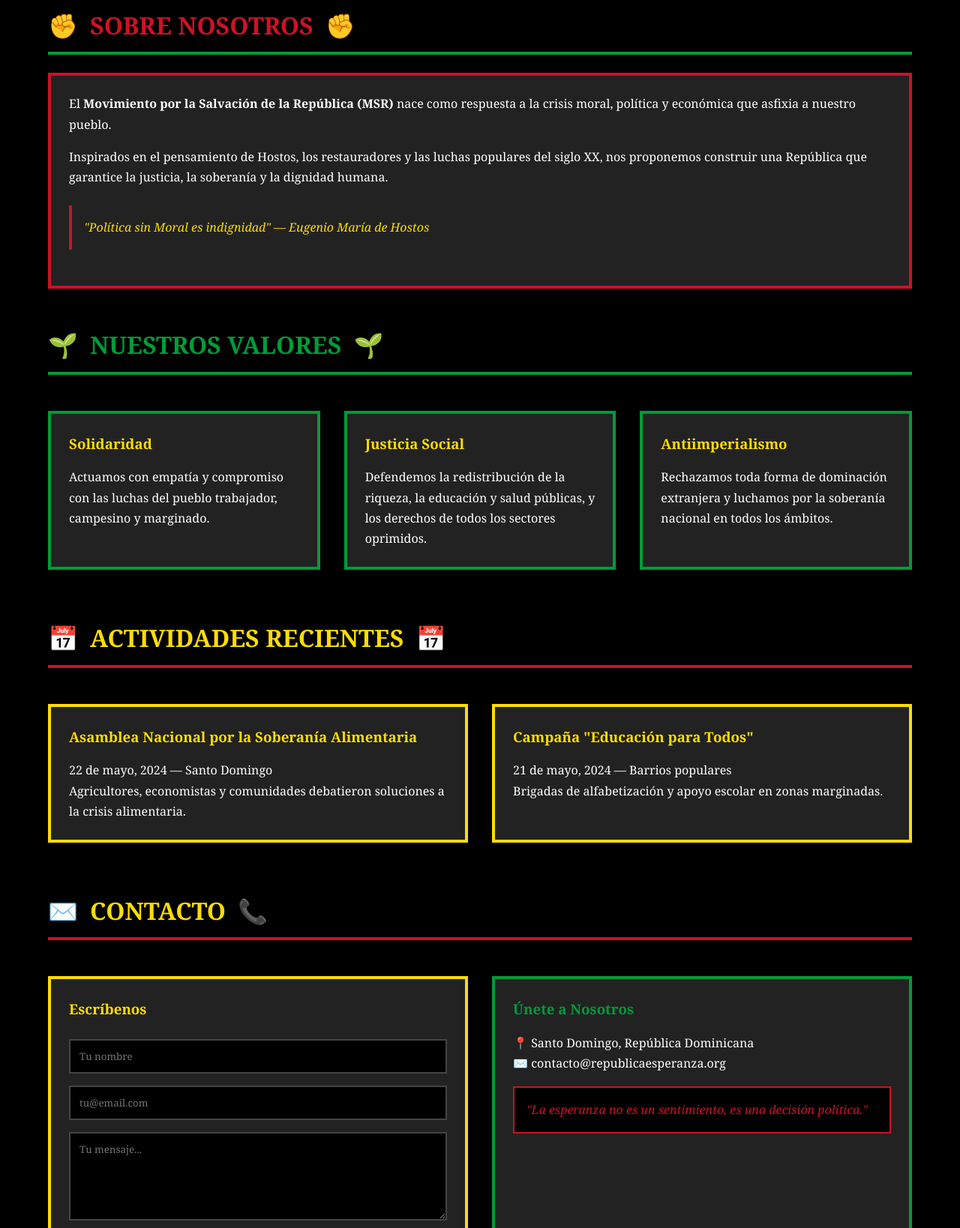
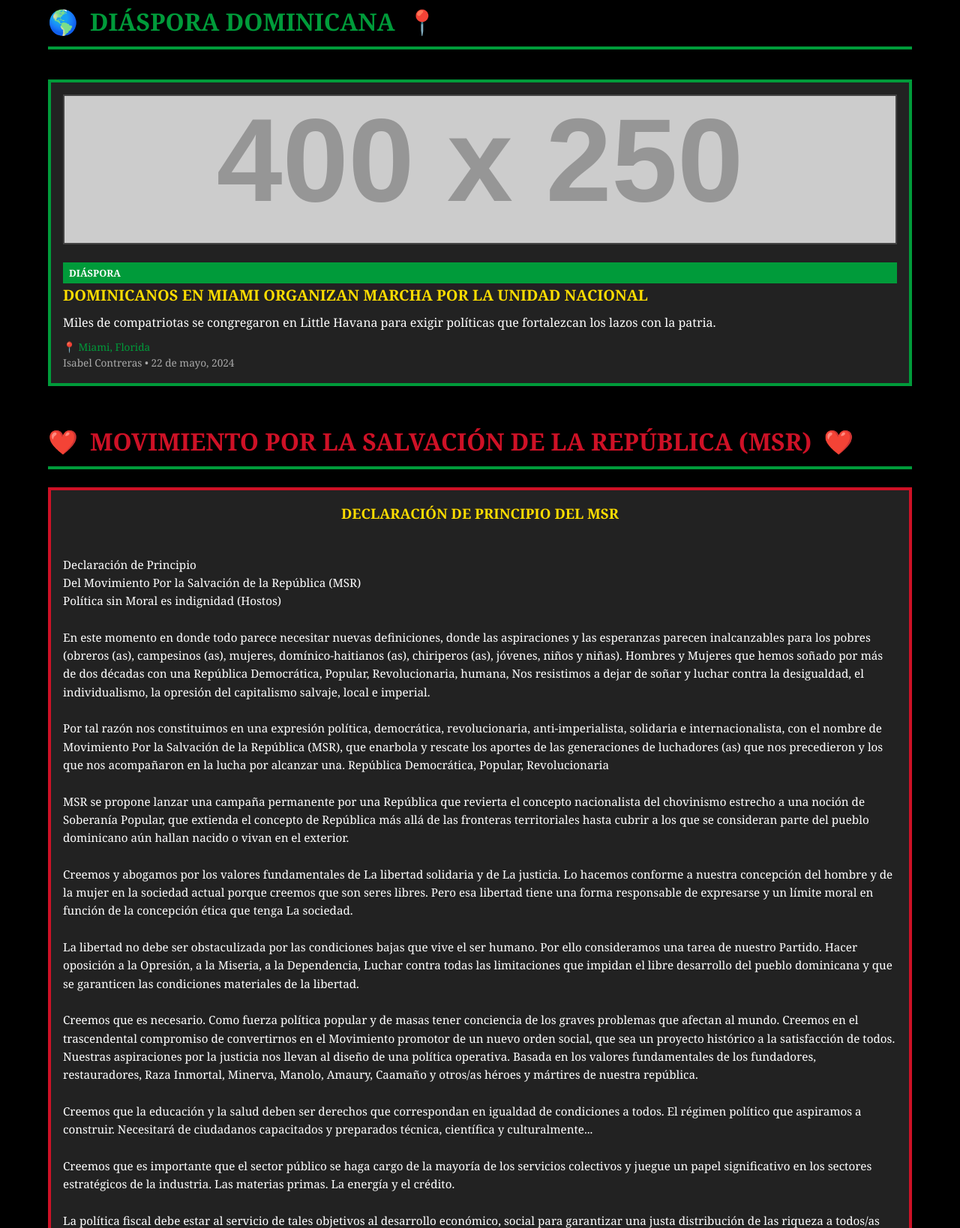
Before and after one commit to Ortiz102158/republica-esperanza-html, a plain HTML site: page index.html in a window 1280 px wide. Shown: the part 905-2543 px from the top of the page at 75% size. Drawn offline with Linux system fonts and the light colour scheme; placeholder pictures from the web are drawn by us.

Commit message:
Archivo corregido completamente

```diff
--- a/index.html
+++ b/index.html
@@ -3,11 +3,11 @@
 <head>
   <meta charset="UTF-8" />
   <meta name="viewport" content="width=device-width, initial-scale=1.0" />
-  <meta name="description" content="República de Esperanza - Movimiento por la Salvación de la República (MSR). La verdad que nadie quiere contar." />
-  <meta name="keywords" content="MSR, República Esperanza, política, diáspora, justicia social, República Dominicana" />
-  <meta name="author" content="Alejandro Ortiz" />
+  <meta name="description" content="República de Esperanza - La verdad que nadie quiere contar. Movimiento por la Salvación de la República (MSR)." />
+  <meta name="keywords" content="MSR, República Esperanza, política, diáspora, noticias, República Dominicana" />
+  <meta name="author" content="Pablo Ortiz" />
   <meta property="og:title" content="República de Esperanza" />
-  <meta property="og:description" content="Movimiento por la Salvación de la República - Luchando por una República Democrática, Popular y Revolucionaria." />
+  <meta property="og:description" content="La verdad que nadie quiere contar. Movimiento por la Salvación de la República." />
   <meta property="og:type" content="website" />
   <meta property="og:url" content="https://republicaesperanza.com" />
   <meta property="og:image" content="https://placehold.co/1200x630/CE1126/FFFFFF?text=REPÚBLICA+DE+ESPERANZA" />
@@ -30,7 +30,7 @@
       background-color: var(--black);
       color: white;
       font-family: 'Georgia', serif;
-      line-height: 1.7;
+      line-height: 1.6;
     }
     .container {
       width: 90%;
@@ -52,7 +52,10 @@
       gap: 0.5rem;
       margin-bottom: 1rem;
     }
-    .star { color: var(--red); font-size: 1.5rem; }
+    .star {
+      color: var(--red);
+      font-size: 1.5rem;
+    }
     h1 {
       font-size: 2.5rem;
       text-shadow: 0 0 10px rgba(255,255,255,0.5);
@@ -83,9 +86,6 @@
     main {
       padding: 2rem 0;
     }
-    .section {
-      margin-bottom: 3rem;
-    }
     .section-title {
       display: flex;
       align-items: center;
@@ -102,11 +102,7 @@
       background-color: #222;
       border: 4px solid var(--green);
       margin: 1rem 0;
-      padding: 1.5rem;
-      transition: transform 0.3s ease;
-    }
-    .card:hover {
-      transform: translateY(-5px);
+      padding: 1rem;
     }
     .card.red-border { border-color: var(--red); }
     .card.yellow-border { border-color: var(--yellow); }
@@ -126,15 +122,14 @@
       text-transform: uppercase;
     }
     .badge.red { background-color: var(--red); }
-    .contact-grid, .grid-2, .grid-3 {
+    .contact-grid {
       display: grid;
       grid-template-columns: 1fr;
       gap: 2rem;
       margin-top: 2rem;
     }
     @media (min-width: 768px) {
-      .contact-grid, .grid-2 { grid-template-columns: 1fr 1fr; }
-      .grid-3 { grid-template-columns: repeat(3, 1fr); }
+      .contact-grid { grid-template-columns: 1fr 1fr; }
     }
     input, textarea {
       width: 100%;
@@ -145,7 +140,7 @@
       color: white;
       font-family: 'Georgia', serif;
     }
-    button, .btn {
+    button {
       background-color: var(--red);
       color: white;
       border: 2px solid var(--black);
@@ -154,7 +149,6 @@
       cursor: pointer;
       width: 100%;
       margin-top: 1rem;
-      text-transform: uppercase;
     }
     footer {
       background-color: #0a3a0a;
@@ -165,13 +159,6 @@
     .text-center { text-align: center; }
     .mb-1 { margin-bottom: 0.5rem; }
     .mb-2 { margin-bottom: 1rem; }
-    .quote {
-      font-style: italic;
-      color: var(--yellow);
-      padding: 1rem;
-      border-left: 4px solid var(--red);
-      margin: 1.5rem 0;
-    }
   </style>
 </head>
 <body>
@@ -192,92 +179,81 @@
 
   <nav>
     <div class="container text-center">
-      <button>INICIO</button>
-      <button>SOBRE NOSOTROS</button>
-      <button>VALORES</button>
-      <button>ACTIVIDADES</button>
+      <button>PRIMERA PLANA</button>
+      <button>POLÍTICA</button>
+      <button>MISTERIO</button>
       <button>DIÁSPORA</button>
+      <button>MSR</button>
+      <button>INTERNACIONAL</button>
       <button>CONTACTO</button>
     </div>
   </nav>
 
   <main class="container">
-    <!-- Hero -->
-    <section class="section">
+    <!-- Featured Article -->
     <div class="card" style="border-color: var(--yellow);">
-        <div style="background: linear-gradient(90deg, #8b0000, #006400); padding: 2rem; border: 4px solid var(--yellow);">
-          <div style="color: var(--red); font-weight: bold; margin-bottom: 1rem;">¡LLAMADO A LA ACCIÓN!</div>
-          <h2 style="font-size: 2.2rem; color: var(--yellow); margin-bottom: 1rem;">
-            ¡ÚNETE A LA LUCHA POR UNA REPÚBLICA DEMOCRÁTICA, POPULAR Y REVOLUCIONARIA!
+      <div style="background: linear-gradient(90deg, #8b0000, #006400); padding: 1.5rem; border: 4px solid var(--yellow);">
+        <div style="color: var(--red); font-weight: bold; margin-bottom: 1rem;">¡EXCLUSIVA!</div>
+        <h2 style="font-size: 2rem; color: var(--yellow); margin-bottom: 1rem;">
+          ¡ALERTA NACIONAL! GOBIERNO DECLARA ESTADO DE EMERGENCIA ECONÓMICA
         </h2>
-          <p>
-            El Movimiento por la Salvación de la República convoca a todas las fuerzas populares a organizarse, resistir y construir el futuro que merecemos.
+        <p style="margin-bottom: 1rem;">
+          El presidente ha convocado a todas las fuerzas políticas y sociales a un diálogo nacional urgente. El MSR exige participación popular en las decisiones que afectarán al pueblo dominicano.
+        </p>
+        <div style="font-size: 0.9rem; color: #aaa;">
+          Por: El Equipo de Investigación • Hoy, 10:15
+        </div>
+      </div>
+    </div>
+
+    <!-- Diáspora Section -->
+    <h2 class="section-title green">
+      <span>🌎</span> DIÁSPORA DOMINICANA <span>📍</span>
+    </h2>
+    <div style="display: grid; grid-template-columns: 1fr; gap: 1.5rem;">
+      <div class="card">
+        <img src="https://placehold.co/400x250/CE1126/FFFFFF?text=MIAMI+DOMINICANA" alt="Diáspora Miami">
+        <div class="badge">Diáspora</div>
+        <h3 class="mb-1" style="color: var(--yellow); font-size: 1.25rem;">DOMINICANOS EN MIAMI ORGANIZAN MARCHA POR LA UNIDAD NACIONAL</h3>
+        <p class="mb-1">Miles de compatriotas se congregaron en Little Havana para exigir políticas que fortalezcan los lazos con la patria.</p>
+        <div style="font-size: 0.85rem; color: var(--green);">📍 Miami, Florida</div>
+        <div style="font-size: 0.85rem; color: #aaa;">Isabel Contreras • 22 de mayo, 2024</div>
+      </div>
+    </div>
+
+    <!-- MSR Section -->
+    <h2 class="section-title red">
+      <span>❤️</span> MOVIMIENTO POR LA SALVACIÓN DE LA REPÚBLICA (MSR) <span>❤️</span>
+    </h2>
+    <div class="card red-border">
+      <h3 style="color: var(--yellow); text-align: center; margin-bottom: 1rem;">DECLARACIÓN DE PRINCIPIO DEL MSR</h3>
+      <p style="white-space: pre-line; font-size: 0.95rem;">
+Declaración de Principio
+Del Movimiento Por la Salvación de la República (MSR)
+Política sin Moral es indignidad (Hostos)
+
+En este momento en donde todo parece necesitar nuevas definiciones, donde las aspiraciones y las esperanzas parecen inalcanzables para los pobres (obreros (as), campesinos (as), mujeres, domínico-haitianos (as), chiriperos (as), jóvenes, niños y niñas). Hombres y Mujeres que hemos soñado por más de dos décadas con una República Democrática, Popular, Revolucionaria, humana, Nos resistimos a dejar de soñar y luchar contra la desigualdad, el individualismo, la opresión del capitalismo salvaje, local e imperial.
+
+Por tal razón nos constituimos en una expresión política, democrática, revolucionaria, anti-imperialista, solidaria e internacionalista, con el nombre de Movimiento Por la Salvación de la República (MSR), que enarbola y rescate los aportes de las generaciones de luchadores (as) que nos precedieron y los que nos acompañaron en la lucha por alcanzar una. República Democrática, Popular, Revolucionaria
+
+MSR se propone lanzar una campaña permanente por una República que revierta el concepto nacionalista del chovinismo estrecho a una noción de Soberanía Popular, que extienda el concepto de República más allá de las fronteras territoriales hasta cubrir a los que se consideran parte del pueblo dominicano aún hallan nacido o vivan en el exterior.
+
+Creemos y abogamos por los valores fundamentales de La libertad solidaria y de La justicia. Lo hacemos conforme a nuestra concepción del hombre y de la mujer en la sociedad actual porque creemos que son seres libres. Pero esa libertad tiene una forma responsable de expresarse y un límite moral en función de la concepción ética que tenga La sociedad.
+
+La libertad no debe ser obstaculizada por las condiciones bajas que vive el ser humano. Por ello consideramos una tarea de nuestro Partido. Hacer oposición a la Opresión, a la Miseria, a la Dependencia, Luchar contra todas las limitaciones que impidan el libre desarrollo del pueblo dominicana y que se garanticen las condiciones materiales de la libertad.
+
+Creemos que es necesario. Como fuerza política popular y de masas tener conciencia de los graves problemas que afectan al mundo. Creemos en el trascendental compromiso de convertirnos en el Movimiento promotor de un nuevo orden social, que sea un proyecto histórico a la satisfacción de todos. Nuestras aspiraciones por la justicia nos llevan al diseño de una política operativa. Basada en los valores fundamentales de los fundadores, restauradores, Raza Inmortal, Minerva, Manolo, Amaury, Caamaño y otros/as héroes y mártires de nuestra república.
+
+Creemos que la educación y la salud deben ser derechos que correspondan en igualdad de condiciones a todos. El régimen político que aspiramos a construir. Necesitará de ciudadanos capacitados y preparados técnica, científica y culturalmente...
+
+Creemos que es importante que el sector público se haga cargo de la mayoría de los servicios colectivos y juegue un papel significativo en los sectores estratégicos de la industria. Las materias primas. La energía y el crédito.
+
+La política fiscal debe estar al servicio de tales objetivos al desarrollo económico, social para garantizar una justa distribución de las riqueza a todos/as los ciudadanos/as.
       </p>
     </div>
-      </div>
-    </section>
 
-    <!-- Sobre Nosotros -->
-    <section class="section">
-      <h2 class="section-title red">
-        <span>✊</span> SOBRE NOSOTROS <span>✊</span>
-      </h2>
-      <div class="card red-border">
-        <p class="mb-2">
-          El <strong>Movimiento por la Salvación de la República (MSR)</strong> nace como respuesta a la crisis moral, política y económica que asfixia a nuestro pueblo.
-        </p>
-        <p class="mb-2">
-          Inspirados en el pensamiento de Hostos, los restauradores y las luchas populares del siglo XX, nos proponemos construir una República que garantice la justicia, la soberanía y la dignidad humana.
-        </p>
-        <div class="quote">
-          "Política sin Moral es indignidad" — Eugenio María de Hostos
-        </div>
-      </div>
-    </section>
-
-    <!-- Valores -->
-    <section class="section">
-      <h2 class="section-title green">
-        <span>🌱</span> NUESTROS VALORES <span>🌱</span>
-      </h2>
-      <div class="grid-3">
-        <div class="card">
-          <h3 style="color: var(--yellow); margin-bottom: 1rem;">Solidaridad</h3>
-          <p>Actuamos con empatía y compromiso con las luchas del pueblo trabajador, campesino y marginado.</p>
-        </div>
-        <div class="card">
-          <h3 style="color: var(--yellow); margin-bottom: 1rem;">Justicia Social</h3>
-          <p>Defendemos la redistribución de la riqueza, la educación y salud públicas, y los derechos de todos los sectores oprimidos.</p>
-        </div>
-        <div class="card">
-          <h3 style="color: var(--yellow); margin-bottom: 1rem;">Antiimperialismo</h3>
-          <p>Rechazamos toda forma de dominación extranjera y luchamos por la soberanía nacional en todos los ámbitos.</p>
-        </div>
-      </div>
-    </section>
-
-    <!-- Actividades -->
-    <section class="section">
-      <h2 class="section-title">
-        <span>📅</span> ACTIVIDADES RECIENTES <span>📅</span>
-      </h2>
-      <div class="grid-2">
-        <div class="card yellow-border">
-          <h3 style="color: var(--yellow); margin-bottom: 1rem;">Asamblea Nacional por la Soberanía Alimentaria</h3>
-          <p>22 de mayo, 2024 — Santo Domingo</p>
-          <p>Agricultores, economistas y comunidades debatieron soluciones a la crisis alimentaria.</p>
-        </div>
-        <div class="card yellow-border">
-          <h3 style="color: var(--yellow); margin-bottom: 1rem;">Campaña "Educación para Todos"</h3>
-          <p>21 de mayo, 2024 — Barrios populares</p>
-          <p>Brigadas de alfabetización y apoyo escolar en zonas marginadas.</p>
-        </div>
-      </div>
-    </section>
-
-    <!-- Contacto -->
-    <section class="section" id="contacto">
-      <h2 class="section-title">
+    <!-- Contact Section -->
+    <h2 class="section-title" id="contacto">
       <span>✉️</span> CONTACTO <span>📞</span>
     </h2>
     <div class="contact-grid">
@@ -291,24 +267,21 @@
         </form>
       </div>
       <div class="card" style="border-color: var(--green);">
-          <h3 style="color: var(--green); margin-bottom: 1rem;">Únete a Nosotros</h3>
+        <h3 style="color: var(--green); margin-bottom: 1rem;">Información</h3>
+        <p>✉️ prensa@republicaesperanza.org</p>
         <p>📍 Santo Domingo, República Dominicana</p>
-          <p>✉️ contacto@republicaesperanza.org</p>
         <div style="margin-top: 1rem; padding: 1rem; background: var(--black); border: 2px solid var(--red);">
-            <p style="color: var(--red); font-style: italic;">
-              "La esperanza no es un sentimiento, es una decisión política."
-            </p>
+          <p style="color: var(--red); font-style: italic;">"La verdad está en las sombras. ¡No creas todo lo que lees... o sí!"</p>
         </div>
       </div>
     </div>
-    </section>
   </main>
 
   <footer>
     <div class="container text-center">
       <div style="font-size: 1.25rem; font-weight: bold; margin-bottom: 0.5rem;">REPÚBLICA DE ESPERANZA</div>
-      <p>© 2024 - Movimiento por la Salvación de la República (MSR)</p>
-      <p style="color: var(--red); margin-top: 0.5rem;">¡LA VERDAD ESTÁ EN LAS SOMBRAS!</p>
+      <p>© 2024 - La verdad está en las sombras. Todos los derechos reservados.</p>
+      <p style="color: var(--red); margin-top: 0.5rem;">¡NO CREAS TODO LO QUE LEES... O SÍ!</p>
     </div>
   </footer>
 </body>
```
Lines whose indentation alone changed are shown as unchanged.
